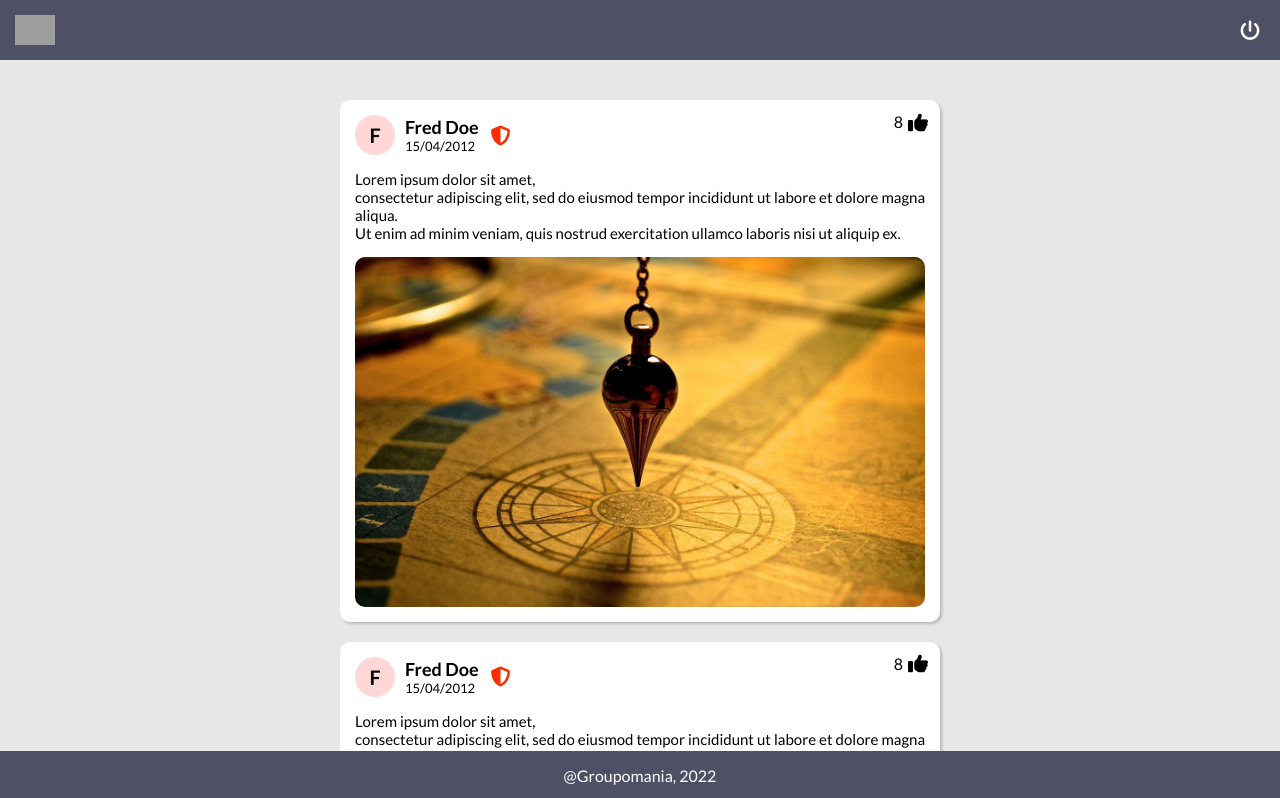
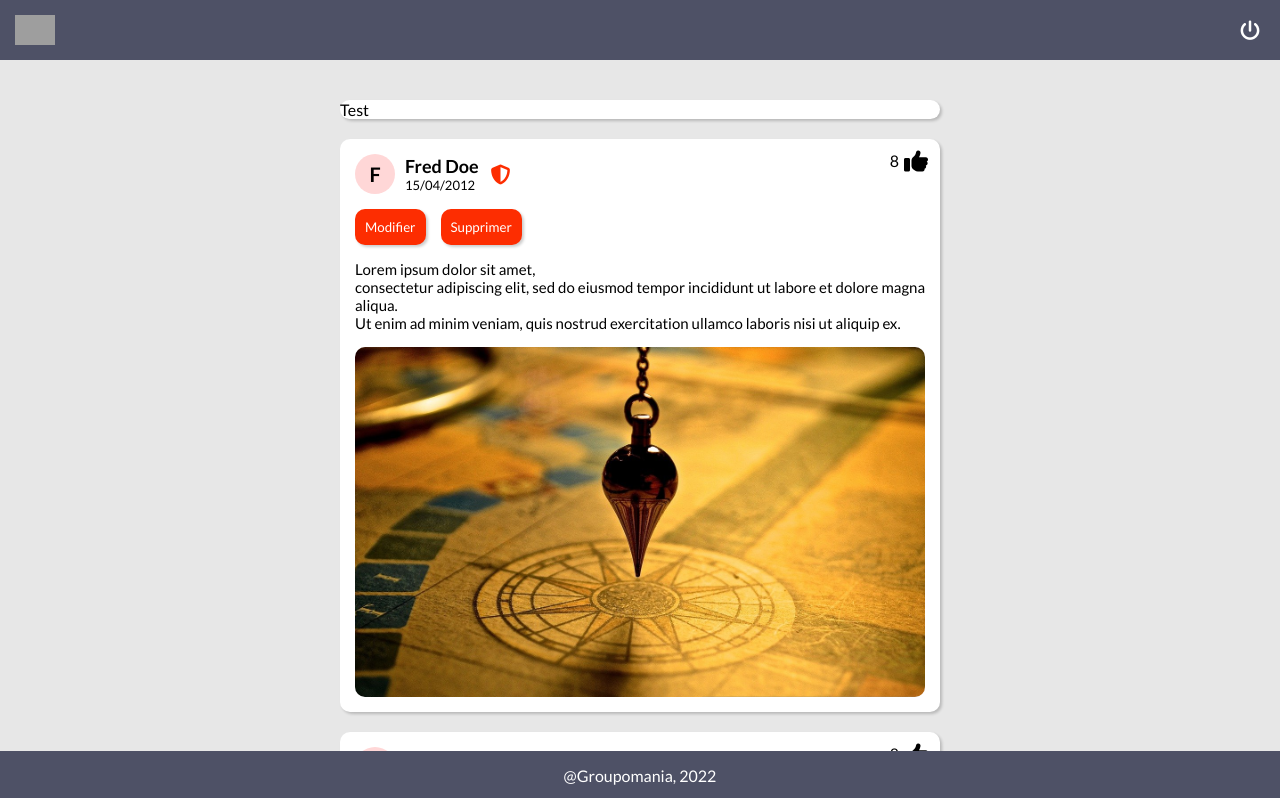
Before and after one commit to wcaillere/Groupomania_app_projet7_OC, a React (Create React App) app in the folder client/: page /home in a window 1280 px wide. Shown: the top 798 px of the page. Built offline with nearby package versions, Linux system fonts and the light colour scheme; grey boxes are pictures that could not be loaded.

Commit message:
Bouton modifier et supprimer sur les posts + container CreatePost

```diff
--- /dev/null
+++ b/client/src/components/CreatePost/index.jsx
@@ -0,0 +1,16 @@
+import styled from 'styled-components';
+
+const CreatePostContainer = styled.div`
+  width: 90%;
+  max-width: 600px;
+  background: white;
+  margin: 20px auto;
+  border-radius: 10px;
+  box-shadow: 2px 2px 3px 0px rgba(0, 0, 0, 0.2);
+`;
+
+function CreatePost() {
+  return <CreatePostContainer>Test</CreatePostContainer>;
+}
+
+export default CreatePost;
--- a/client/src/components/post/index.jsx
+++ b/client/src/components/post/index.jsx
@@ -39,6 +39,16 @@ const PostAuthor = styled.div`
 
 const PostDate = styled.div`
   font-size: 13px;
+`;
+
+const ButtonModify = styled.button`
+  border: none;
+  color: white;
+  padding: 10px;
+  margin: 0px 15px 15px 0px;
+  border-radius: 10px;
+  box-shadow: 2px 2px 3px 0px rgba(0, 0, 0, 0.2);
+  background: ${colors.primary};
 `;
 
 const PostContent = styled.div`
@@ -88,6 +98,9 @@ function Post() {
           }}
         ></i>
       </PostDescrition>
+      <div style={{ display: 'flex' }}></div>
+      <ButtonModify>Modifier</ButtonModify>
+      <ButtonModify>Supprimer</ButtonModify>
       <PostContent>
         Lorem ipsum dolor sit amet,
         <br /> consectetur adipiscing elit, sed do eiusmod tempor incididunt ut
@@ -98,7 +111,7 @@ function Post() {
       <PostLike>
         8
         <PostLikeIcon>
-          <i class="fa-solid fa-thumbs-up fa-lg"></i>
+          <i class="fa-solid fa-thumbs-up fa-xl"></i>
         </PostLikeIcon>
       </PostLike>
       <PostImage src={test}></PostImage>
--- a/client/src/pages/Home/index.jsx
+++ b/client/src/pages/Home/index.jsx
@@ -2,6 +2,7 @@ import styled from 'styled-components';
 import HeaderHome from '../../components/HeaderHome';
 import FooterHome from '../../components/FooterHome';
 import Post from '../../components/post';
+import CreatePost from '../../components/CreatePost';
 
 const MainContainer = styled.main`
   background: #e7e7e7;
@@ -13,6 +14,7 @@ function Home() {
     <div>
       <HeaderHome />
       <MainContainer>
+        <CreatePost />
         <Post />
         <Post />
       </MainContainer>
```
